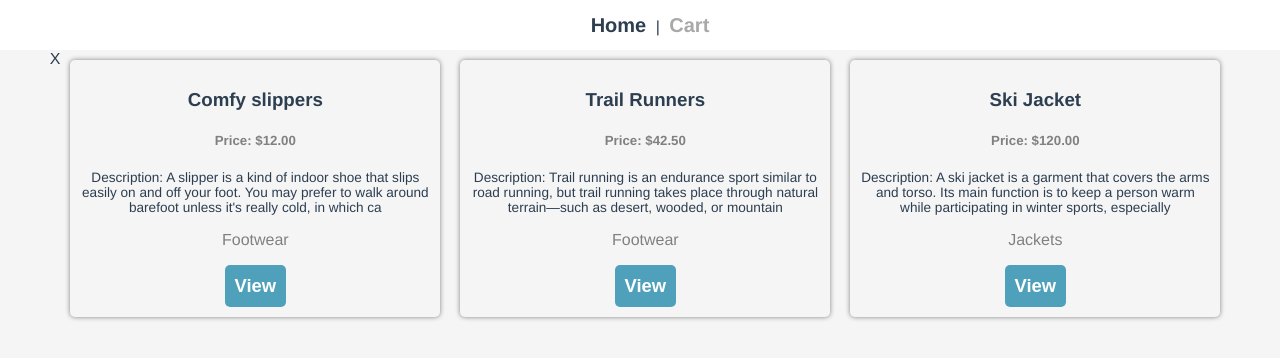
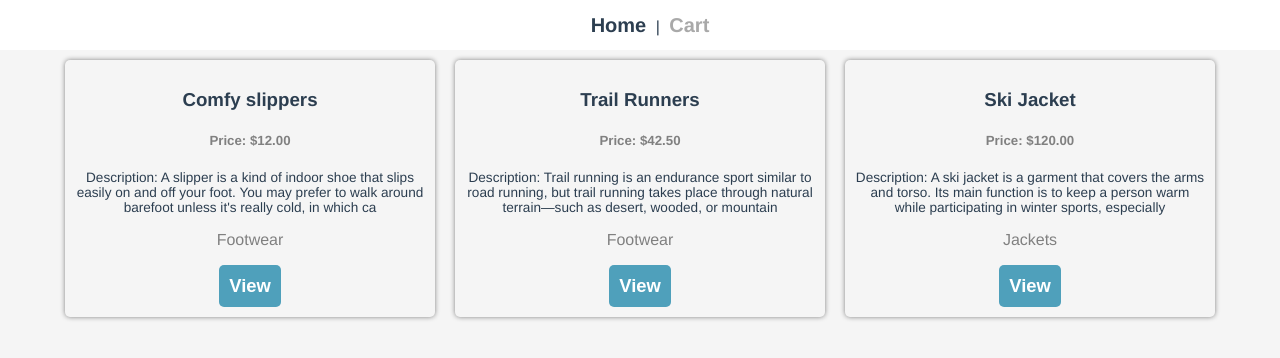
Before and after one commit to owentr1369/vue-shopping-cart, a Vue app: page / in a window 1280 px wide. Shown: the top 358 px of the page. Built offline with nearby package versions, Linux system fonts and the light colour scheme.

Commit message:
styling productdesdrawer

```diff
--- a/src/components/products/ProductDescriptionDrawer.vue
+++ b/src/components/products/ProductDescriptionDrawer.vue
@@ -2,7 +2,7 @@
   <div>
     <div
       class="drawer-background"
-      :class="{ show: active.product_drawer }"
+      :class="{ show: active }"
       @click="$emit('close-product-drawer')"
     />
     <div class="drawer" :show="{ show: active }">
@@ -35,5 +35,75 @@
 };
 </script>
 
-<style>
+<style lang="scss" scoped>
+.drawer-background {
+  width: 100%;
+  height: 100vh;
+  position: fixed;
+  left: 0;
+  top: 0;
+  background-color: rgba(124, 124, 124, 0.55);
+  z-index: 100;
+  display: none;
+  transition: display 0.5s;
+
+  &.show {
+    display: block;
+  }
+}
+.drawer {
+  width: 95vw;
+  height: 100vh;
+  background-color: white;
+  position: fixed;
+  top: 0;
+  left: -105vw;
+  padding: 15px;
+  transition: left 0.5s;
+  z-index: 101;
+  overflow-y: scroll;
+
+  &.show {
+    left: 0;
+  }
+}
+.drawer-close {
+  font-size: 1.5rem;
+  padding: 5px;
+  border-radius: 5px;
+  right: 10px;
+  border: 2px solid gray;
+  color: gray;
+  width: 15px;
+  float: right;
+  cursor: pointer;
+
+  &:hover {
+    background-color: lightgray;
+  }
+}
+.product-detail {
+  display: flex;
+  justify-content: center;
+  flex-direction: column;
+  p.description {
+    padding: 20px;
+    line-height: 1.5rem;
+  }
+  .button-container {
+    button {
+      width: 150px;
+      border: none;
+      padding: 10px;
+      border-radius: 5px;
+      margin: 0 5px 50px 5px;
+      cursor: pointer;
+    }
+  }
+}
+@media (min-width: 500px) {
+  .drawer {
+    width: 450px;
+  }
+}
 </style>
```
